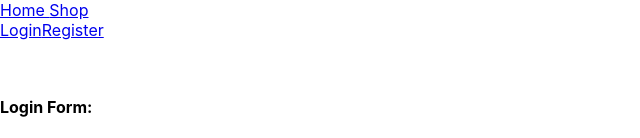
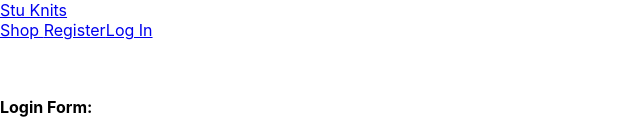
Before and after one commit to mvanzo/Client_Stu_Knits, a React (Create React App) app: page /login in a window 1280 px wide. Shown: the top 138 px of the page, without its empty margins (0-640 px from the left). Built offline with nearby package versions, Linux system fonts and the light colour scheme.

Commit message:
creates admin page and only allows link in navbar and able to see page if admin is true

```diff
--- a/src/App.js
+++ b/src/App.js
@@ -6,12 +6,25 @@ import Shop from "./components/pages/Shop"
 import Checkout from "./components/pages/Checkout"
 import Login from "./components/pages/Login"
 import Register from "./components/pages/Register"
+import Admin from "./components/pages/Admin"
 import { BrowserRouter as Router, Route, Routes } from "react-router-dom"
-import { useState } from "react"
+import { useState, useEffect } from "react"
+import jwt_decode from "jwt-decode"
 
 export default function App() {
     const [cart, setCart] = useState([])
     const [currentUser, setCurrentUser] = useState(null)
+
+    // useEffect that handles local storage if the user navigates away from the page/refreshes
+    useEffect(()=> {
+        const token = localStorage.getItem('jwt')
+        // if a user is found, log the user in, otherwise make sure they are logged in
+        if (token) {
+            setCurrentUser(jwt_decode(token))
+        } else{
+            setCurrentUser(null)
+        }
+    }, [])
 
     const addToCart = (product) => {
         // console.log(product)
@@ -30,10 +43,19 @@ export default function App() {
 		}
     }
 
+    // logout handler function that deletes a token from local storage
+    const handleLogout = () => {
+        // remove the token from localStorage
+        if (localStorage.getItem('jwt')) localStorage.removeItem('jwt')
+        // set the user state to be null
+        setCurrentUser(null)
+    }
+
     return (
         <Router>
             <div>
-                <Navbar currentUser={currentUser} />
+                <Navbar handleLogout={handleLogout} currentUser={currentUser} />
+
                 <Routes>
                     <Route path="/" element={<Home />} />
                     <Route path="/login" element={<Login currentUser={currentUser} setCurrentUser={setCurrentUser} />} />
@@ -42,7 +64,8 @@ export default function App() {
                         path="/shop"
                         element={<Shop cart={cart} addToCart={addToCart} />}
                     />
-                    <Route path="/checkout" element={<Checkout cart={cart}/>} />
+                    <Route path="/checkout" element={<Checkout cart={cart} />} />
+                    <Route path="/admin" element={<Admin currentUser={currentUser} />} />
                 </Routes>
                 <Footer />
             </div>
--- a/src/components/layout/Navbar.jsx
+++ b/src/components/layout/Navbar.jsx
@@ -1,20 +1,33 @@
 import { Link } from "react-router-dom"
 
-export default function Navbar({ currentUser }){
-    return(
+export default function Navbar({ handleLogout, currentUser }){
+    const loggedIn = (
         <>
-        <nav>
-            <Link to='/'> Home </Link>
-            <Link to='/shop'> Shop </Link>
-            {currentUser ?
-            <Link to='/logout'> Log Out </Link>
-            :
-            <div>
-                <Link to='/login'>Login</Link>
-                <Link to='/register'>Register</Link>
-            </div>
-            }
-        </nav>
+            <Link to="/">
+                <span onClick={handleLogout}>Log Out</span>
+            </Link>
+            {/* <Link to="/profile">Profile</Link> */}
         </>
     )
+
+    const loggedOut = (
+        <>
+            <Link to="/register">Register</Link>
+            <Link to="/login">Log In</Link>
+        </>
+    )
+
+
+    return(
+        <header>
+            <div>
+                <Link to='/'> Stu Knits </Link>
+            </div>
+            <div>
+                <Link to='/shop'> Shop </Link>
+                {currentUser ? loggedIn : loggedOut}
+                {currentUser && currentUser.admin == true ? <Link to="/admin">Admin</Link> : ''}
+            </div>
+        </header>
+    )
 }
--- /dev/null
+++ b/src/components/pages/Admin.jsx
@@ -0,0 +1,12 @@
+export default function Admin({ currentUser }) {
+    return(
+        <div>
+            {currentUser && currentUser.admin == true ?
+
+            'admin is logged in'
+            :
+
+            ''}
+        </div>
+    )
+}
--- a/src/components/pages/Login.jsx
+++ b/src/components/pages/Login.jsx
@@ -3,7 +3,7 @@ import axios from 'axios'
 import jwt_decode from 'jwt-decode'
 import { Navigate } from 'react-router-dom'
 
-export default function Login({ currentUser, setCurrentUser, setShowForm }) {
+export default function Login({ currentUser, setCurrentUser }) {
   const [form, setForm] = useState({
     email: '',
     password: ''
@@ -52,7 +52,7 @@ export default function Login({ currentUser, setCurrentUser, setShowForm }) {
           />
         </div>
 
-        <div class="form-group">
+        <div>
           <label className='form-label mt-4' htmlFor="password">Password:</label>
           <input
             id="password"
```
